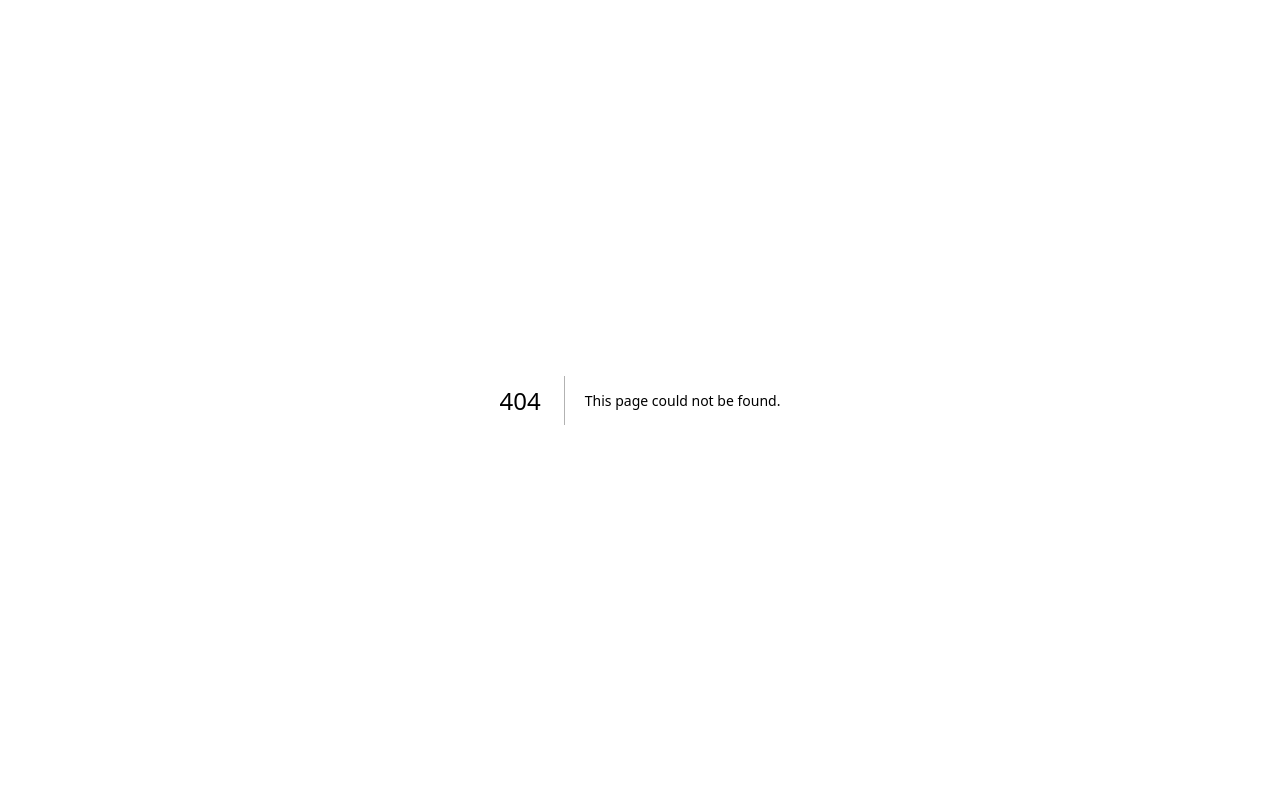
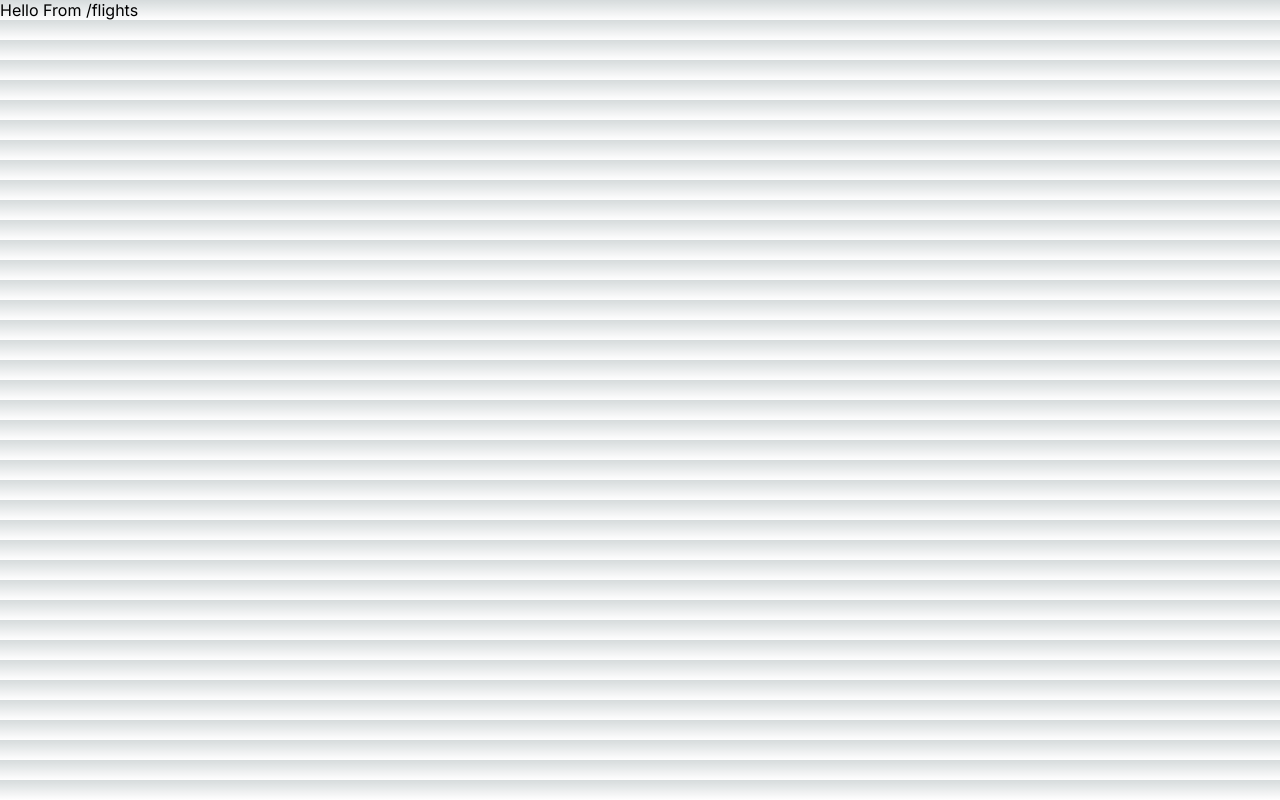
Before and after one commit to trevorking21/csci409sp24-assignment3, a Next.js app in the folder airport-info/: page /flights in a window 1280 px wide. Before the commit this address had no page. Built offline with nearby package versions, Linux system fonts and the light colour scheme.

Commit message:
Created flights route

```diff
--- /dev/null
+++ b/airport-info/src/app/flights/page.tsx
@@ -0,0 +1,5 @@
+export default function Flights(): JSX.Element {
+    return (
+        <div>Hello From /flights</div>
+    );
+}
```
